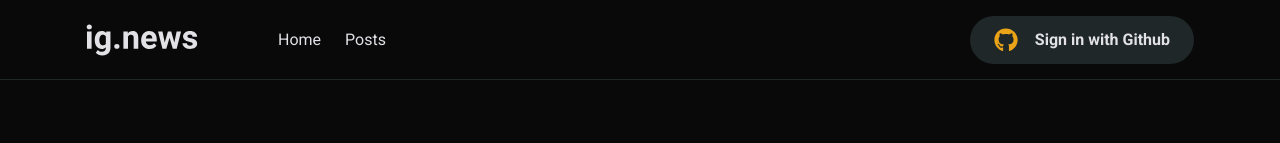
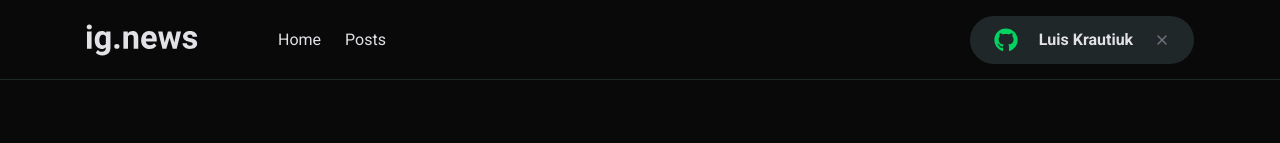
Before and after one commit to Luismkm/ignews-tailwindcss, a React (Vite) app: page / in a window 1280 px wide. Shown: the top 143 px of the page. Built offline with nearby package versions, Linux system fonts and the light colour scheme.

Commit message:
refactor: move sign buttom to component

```diff
--- a/src/components/Header.tsx
+++ b/src/components/Header.tsx
@@ -1,5 +1,5 @@
-import { FaGithub } from 'react-icons/fa';
 import Logo from '../assets/logo.svg'
+import { SignInButtom } from './SignInButtom'
 
 export function Header(){
   return(
@@ -10,10 +10,7 @@ export function Header(){
             <a href="#" className="hover:font-bold">Home</a>
             <a href="#" className="ml-6">Posts</a>
         </nav>
-          <a href="#" className="flex w-56 px-6 py-3 bg-gray-600 rounded-full text-gray-100 font-bold justify-between hover:opacity-90 transition-colors">
-            <FaGithub className="w-[24px] h-[24px]" color="#eba417" />
-            <span>Sign in with Github</span>
-          </a>
+        <SignInButtom />
       </div>
     </header>
   )
--- /dev/null
+++ b/src/components/SignInButtom.tsx
@@ -0,0 +1,23 @@
+import { FaGithub } from 'react-icons/fa';
+import { FiX } from 'react-icons/fi';
+
+
+export function SignInButtom() {
+  const isAuth = true
+
+  return isAuth ?
+  (
+    <a href="#" className="flex w-56 px-6 py-3 bg-gray-600 rounded-full text-gray-100 font-bold justify-between items-center hover:opacity-90 transition-colors">
+      <FaGithub className="w-[24px] h-[24px]" color="#04d361" />
+      <span className="max-w-[108px] max-h-[24px] text-ellipsis overflow-hidden whitespace-nowrap">Luis Krautiuk</span>
+      <FiX color="#737380" />
+    </a>
+  )
+  :
+  (
+    <a href="#" className="flex w-56 px-6 py-3 bg-gray-600 rounded-full text-gray-100 font-bold justify-between items-center hover:opacity-90 transition-colors">
+      <FaGithub className="w-[24px] h-[24px]" color="#eba417" />
+      <span>Sign in with Github</span>
+    </a>
+  )
+}
```
